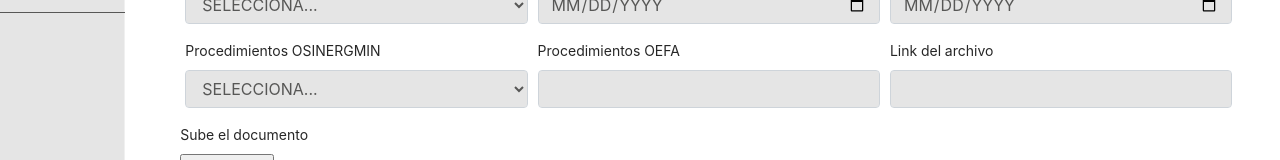
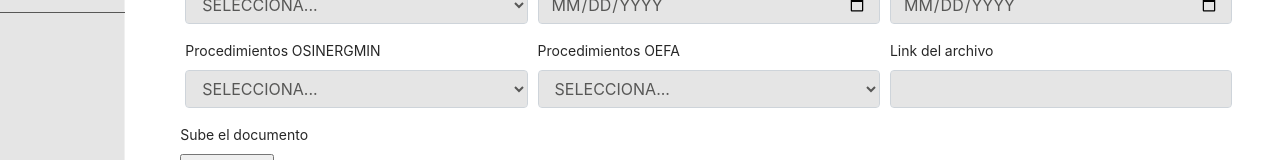
Before and after one commit to tatianatorog/TGP, a React (Create React App) app: page /dataTable in a window 1280 px wide. Shown: the part 447-607 px from the top of the page. Built offline with nearby package versions, Linux system fonts and the light colour scheme; no server answers; the database is empty; sample sign-in values are in the browser's storage.

Commit message:
arreglos form

```diff
--- a/src/components/addTask.jsx
+++ b/src/components/addTask.jsx
@@ -13,17 +13,17 @@ export function MydModalWithGrid(props) {
         <Modal.Body className="show-grid">
           <Container>
             <Row>
-              <Col xs={6} md={4}>
+
               <Form.Group as={Col} controlId="formGridCity">
               <Form.Label>Título</Form.Label>
               <Form.Control
-                type="number"
+                type="text"
                 value=""
                 onChange=""
                 required
               />
             </Form.Group>
-              </Col>
+
             </Row>
             <Row>
               <Col>
@@ -43,7 +43,7 @@ export function MydModalWithGrid(props) {
               <Form.Group as={Col} controlId="formGridCity">
               <Form.Label>Fecha</Form.Label>
               <Form.Control
-                type="number"
+                type="date"
                 value=""
                 onChange=""
                 required
--- a/src/pages/form.jsx
+++ b/src/pages/form.jsx
@@ -21,6 +21,7 @@ export default function FormUpload() {
   const [reason, setReason] = useState("");
   const [others, setOthers] = useState("");
   const [labels, setLabels] = useState("");
+  const [link, setLink] = useState("");
   const [file, setFile] = useState(null);
 
   const handleEntity = (e) => setEntity(e.currentTarget.value);
@@ -32,6 +33,7 @@ export default function FormUpload() {
   const handleReason = (e) => setReason(e.currentTarget.value);
   const handleOthers = (e) => setOthers(e.currentTarget.value);
   const handleLabels = (e) => setLabels(e.currentTarget.value);
+  const handleLink = (e) => setLink(e.currentTarget.value);
 
   function handleUpload(file) {
     const uploadTask = storage.ref(`oficios/${file.name}`).put(file);
@@ -65,8 +67,9 @@ export default function FormUpload() {
       fecha_entrada: nowDate,
       fecha_expiracion: expiredDate,
       motivo: reason,
-      Otros: others,
-      etiquetas: labels,
+      osignermin: others,
+      oefa:  labels,
+      link: link,
       archivo: url,
       tareas:[],
     };
@@ -201,13 +204,13 @@ export default function FormUpload() {
                   className="input-form"
                 >
                   <option>Selecciona...</option>
-                  <option>APORTES POR SU REGULACIÓN</option>
-                  <option>DERRAME/ FUGA/ SINIESTRO</option>
-                  <option>INCUMPLIMIENTO DEL EIA</option>
-                  <option>INFRACCIÓN DE NORMAS DEL SERVICIO</option>
+                  <option>-APORTES POR SU REGULACIÓN</option>
+                  <option>-DERRAME/ FUGA/ SINIESTRO</option>
+                  <option>-INCUMPLIMIENTO DEL EIA</option>
+                  <option>-INFRACCIÓN DE NORMAS DEL SERVICIO</option>
                   <option>
                     {" "}
-                    PRESENTACIÓN INFORMACIÓN INCOMPLETA O DEFECTUOSA
+                    -PRESENTACIÓN INFORMACIÓN INCOMPLETA O DEFECTUOSA
                   </option>
                 </Form.Control>
                 {/* <Form.Control value={others} onChange={handleOthers} required className ="input-form"/> */}
@@ -216,18 +219,27 @@ export default function FormUpload() {
               <Form.Group as={Col} controlId="formGridCity">
                 <Form.Label>Procedimientos OEFA </Form.Label>
                 <Form.Control
-                  // value={labels}
-                  // onChange={handleLabels}
-                  required
+                  as="select"
+                  defaultValue="Choose..."
+                  onChange={handleLabels}
                   className="input-form"
-                />
+                >
+                  <option>Selecciona...</option>
+                  <option>-DERRAME/ FUGA/ SINIESTRO</option>
+                  <option>-ALMACENAMIENTO INADEACUADO DE SUSTANCIAS QUIMICAS O RESIDUOS PELIGROSOS</option>
+                  <option>-INCUMPLIMIENTO DEL EIA--LMPs/ECAs DE RUIDO</option>
+                  <option>-INCUMPLIMIENTO DEL EIA --ETAPA DE CONSTRUCCION</option>
+                  <option>-INCUMPLIMIENTO DEL PLAN DE ABANDONO PARCIAl DE LAS LINEAS GN</option>
+                  <option>-INCUMPLIMIENTO DEL PLAN DE MONITOREO AMBIENTAL</option>
+                  <option>OTROS</option>
+                </Form.Control>
               </Form.Group>
 
               <Form.Group as={Col} controlId="formGridCity" >
               <Form.Label>Link del archivo </Form.Label>
                 <Form.Control
-                  // value={labels}
-                  // onChange={handleLabels}
+                  value={link}
+                  onChange={handleLink}
                   required
                   className="input-form"
                   />
```
Also changed, not shown: 1 other file (tests, documents, lock files or other folders).
